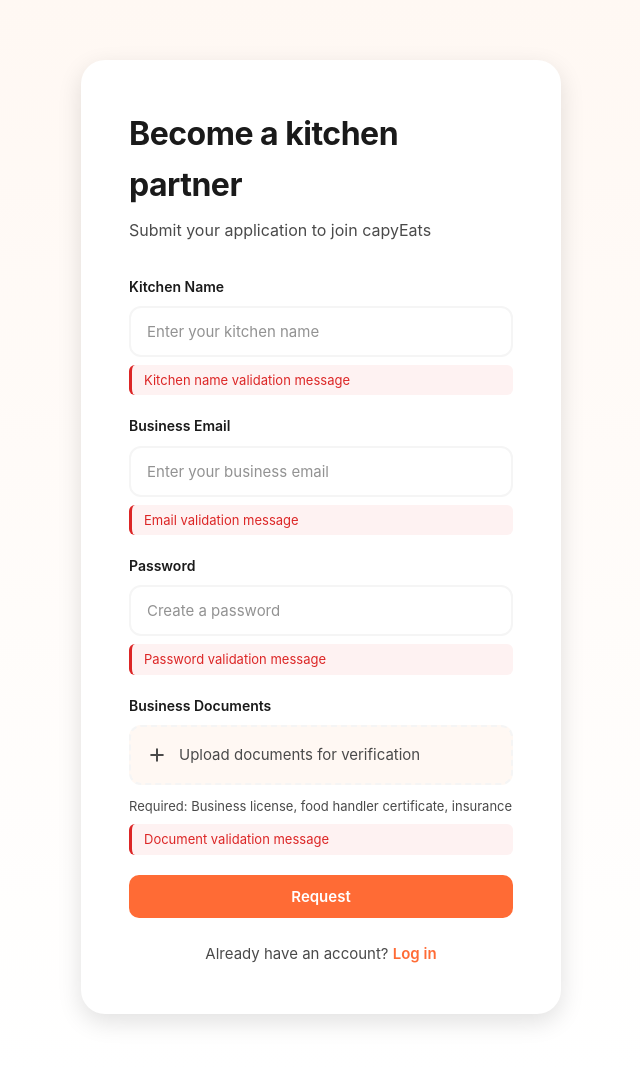
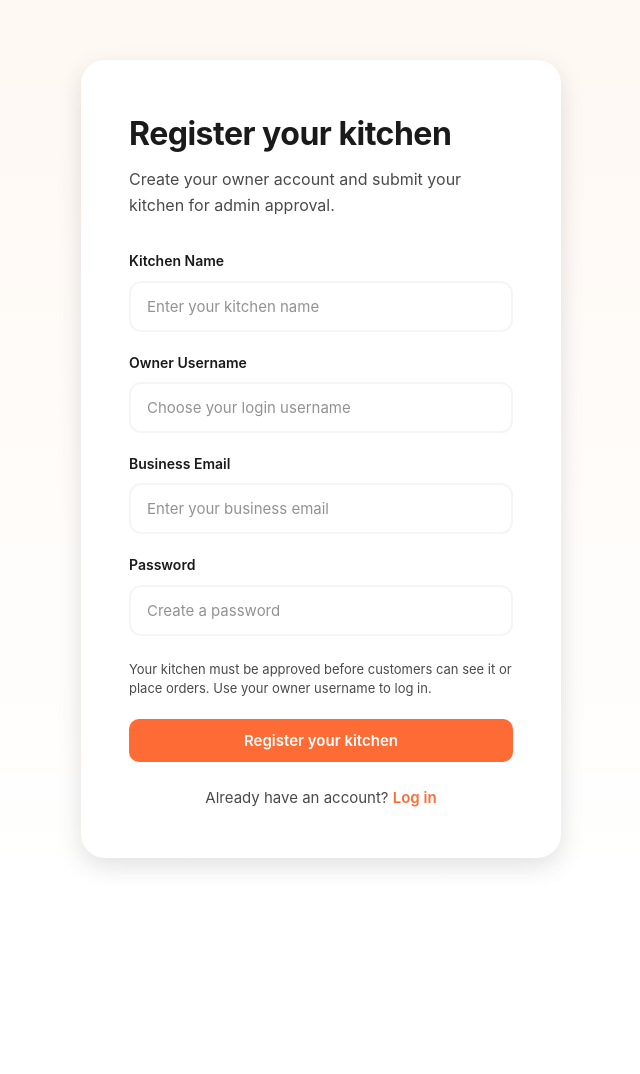
Before and after one commit to denislav999/capy-eats, a Spring Boot app: page /signup-kitchen in a window 1280 px wide. Shown: the part 94-1168 px from the top of the page, without its empty margins (319-959 px from the left). After the commit the page ends 964 px from the top, so only its background shows below. Run offline with Spring Boot 4, Linux system fonts and the light colour scheme.

Commit message:
feat: add kitchen ownder registration

```diff
--- a/src/main/java/capyeats/kitchen/model/Kitchen.java
+++ b/src/main/java/capyeats/kitchen/model/Kitchen.java
@@ -3,6 +3,7 @@ package capyeats.kitchen.model;
 import capyeats.common.BaseEntity;
 import capyeats.menu.model.MenuItem;
 import capyeats.order.model.Order;
+import capyeats.user.model.User;
 import jakarta.persistence.*;
 import lombok.*;
 
@@ -39,4 +40,8 @@ public class Kitchen extends BaseEntity {
 
     @OneToMany(mappedBy="kitchen")
     private List<Order> orders;
+
+    @OneToOne(fetch = FetchType.LAZY, optional = false)
+    @JoinColumn(name = "owner_id", nullable = false, unique = true)
+    private User owner;
 }
--- a/src/main/java/capyeats/kitchen/repository/KitchenRepository.java
+++ b/src/main/java/capyeats/kitchen/repository/KitchenRepository.java
@@ -4,8 +4,10 @@ import capyeats.kitchen.model.Kitchen;
 import org.springframework.data.jpa.repository.JpaRepository;
 import org.springframework.stereotype.Repository;
 
+import java.util.Optional;
 import java.util.UUID;
 
 @Repository
 public interface KitchenRepository extends JpaRepository<Kitchen, UUID> {
+    Optional<Kitchen> findByName(String kitchenName);
 }
--- a/src/main/java/capyeats/user/model/UserRole.java
+++ b/src/main/java/capyeats/user/model/UserRole.java
@@ -1,5 +1,5 @@
 package capyeats.user.model;
 
 public enum UserRole {
-    USER, ADMIN;
+    USER, ADMIN, KITCHEN_OWNER;
 }
--- a/src/main/java/capyeats/user/repository/UserRepository.java
+++ b/src/main/java/capyeats/user/repository/UserRepository.java
@@ -13,4 +13,6 @@ import java.util.UUID;
 public interface UserRepository extends JpaRepository<User, UUID> {
     Optional<User> findByUsername(String username);
     Set<User> findAllByRole(UserRole role);
+
+    boolean existsByEmailIgnoreCase(String email);
 }
--- a/src/main/java/capyeats/web/SignInController.java
+++ b/src/main/java/capyeats/web/SignInController.java
@@ -1,7 +1,10 @@
 package capyeats.web;
 
+import capyeats.kitchen.service.KitchenService;
 import capyeats.user.model.User;
+import capyeats.user.model.UserRole;
 import capyeats.user.service.UserService;
+import capyeats.web.dto.KitchenOwnerRequest;
 import capyeats.web.dto.LoginRequest;
 import capyeats.web.dto.RegisterUserRequest;
 import jakarta.servlet.http.HttpSession;
@@ -19,10 +22,12 @@ import org.springframework.web.servlet.mvc.support.RedirectAttributes;
 public class SignInController {
 
     private final UserService userService;
+    private final KitchenService kitchenService;
 
     @Autowired
-    public SignInController(UserService userService) {
+    public SignInController(UserService userService, KitchenService kitchenService) {
         this.userService = userService;
+        this.kitchenService = kitchenService;
     }
 
     @GetMapping("/login")
@@ -64,17 +69,47 @@ public class SignInController {
         if (userService.userExists(registerUserRequest.getUsername())) {
             bindingResult.rejectValue("username", "error.userExists", "Username already exists");
         }
+
+        if (userService.emailExists(registerUserRequest.getEmail())) {
+            bindingResult.rejectValue("email", "error.emailExists", "Email already exists");
+        }
+
         if (bindingResult.hasErrors()) {
             return "signup";
         }
-        userService.register(registerUserRequest);
+
+
+        userService.register(registerUserRequest, UserRole.USER);
         redirectAttributes.addFlashAttribute("message", "Registration Successful");
         return "redirect:/login";
     }
 
     @GetMapping("/signup-kitchen")
-    public String signUpKitchen(){
+    public String signUpKitchenOwner(Model model){
+        model.addAttribute("kitchenOwnerRequest", new KitchenOwnerRequest());
         return "signup-kitchen";
+    }
+
+    @PostMapping("/signup-kitchen")
+    public String signUpKitchenOwner(@Valid @ModelAttribute("kitchenOwnerRequest") KitchenOwnerRequest kitchenOwnerRequest, BindingResult bindingResult) {
+        if (userService.userExists(kitchenOwnerRequest.getUsername())) {
+            bindingResult.rejectValue("username", "error.userExists", "Username already exists");
+        }
+
+        if (kitchenService.existsKitchen(kitchenOwnerRequest.getKitchenName())){
+            bindingResult.rejectValue("kitchenName", "error.kitchenExists", "Kitchen already exists");
+        }
+
+        if (userService.emailExists(kitchenOwnerRequest.getEmail())) {
+            bindingResult.rejectValue("email", "error.emailExists", "Email already exists");
+        }
+
+        if (bindingResult.hasErrors()) {
+            return "signup-kitchen";
+        }
+
+        kitchenService.registerKitchenOwner(kitchenOwnerRequest);
+        return "redirect:/login";
     }
 
     @GetMapping("/home")
--- a/src/main/resources/templates/signup-kitchen.html
+++ b/src/main/resources/templates/signup-kitchen.html
@@ -1,5 +1,5 @@
 <!DOCTYPE html>
-<html lang="en">
+<html lang="en" xmlns:th="http://www.thymeleaf.org">
 <head>
     <meta charset="UTF-8">
     <meta name="viewport" content="width=device-width, initial-scale=1.0">
@@ -21,22 +21,42 @@
 <main class="signup-main">
     <div class="signup-container">
         <div class="signup-box">
-            <h1 class="signup-title">Become a kitchen partner</h1>
-            <p class="signup-subtitle">Submit your application to join capyEats</p>
+            <h1 class="signup-title">Register your kitchen</h1>
+            <p class="signup-subtitle">Create your owner account and submit your kitchen for admin approval.</p>
 
-            <form class="signup-form">
+            <form class="signup-form" th:action="@{/signup-kitchen}"
+                  method="post"
+                  th:object="${kitchenOwnerRequest}"
+                  novalidate>
+
                 <div class="form-group">
                     <label for="kitchen-name" class="form-label">Kitchen Name</label>
                     <input
                             type="text"
                             id="kitchen-name"
-                            name="username"
+                            th:field="*{kitchenName}"
                             class="form-input"
                             placeholder="Enter your kitchen name"
+                            maxlength="100"
                             required
                     >
-                    <!-- Added validation warning message -->
-                    <p class="validation-warning" id="kitchen-name-warning">Kitchen name validation message</p>
+                    <p class="validation-warning" th:errors="*{kitchenName}"></p>
+                </div>
+
+                <div class="form-group">
+                    <label for="owner-username" class="form-label">Owner Username</label>
+                    <input
+                            type="text"
+                            id="owner-username"
+                            th:field="*{username}"
+                            class="form-input"
+                            placeholder="Choose your login username"
+                            autocomplete="username"
+                            minlength="6"
+                            maxlength="26"
+                            required
+                    >
+                    <p class="validation-warning" th:errors="*{username}"></p>
                 </div>
 
                 <div class="form-group">
@@ -44,13 +64,14 @@
                     <input
                             type="email"
                             id="kitchen-email"
-                            name="email"
+                            th:field="*{email}"
                             class="form-input"
                             placeholder="Enter your business email"
+                            autocomplete="email"
+                            maxlength="40"
                             required
                     >
-                    <!-- Added validation warning message -->
-                    <p class="validation-warning" id="kitchen-email-warning">Email validation message</p>
+                    <p class="validation-warning" th:errors="*{email}"></p>
                 </div>
 
                 <div class="form-group">
@@ -61,37 +82,17 @@
                             name="password"
                             class="form-input"
                             placeholder="Create a password"
+                            autocomplete="new-password"
+                            minlength="6"
+                            maxlength="18"
                             required
                     >
-                    <!-- Added validation warning message -->
-                    <p class="validation-warning" id="kitchen-password-warning">Password validation message</p>
+                    <p class="validation-warning" th:errors="*{password}"></p>
                 </div>
 
-                <div class="form-group">
-                    <label for="kitchen-documents" class="form-label">Business Documents</label>
-                    <div class="file-upload">
-                        <input
-                                type="file"
-                                id="kitchen-documents"
-                                name="documents"
-                                class="file-input"
-                                multiple
-                                accept=".pdf,.doc,.docx,.jpg,.jpeg,.png"
-                                required
-                        >
-                        <label for="kitchen-documents" class="file-label">
-                            <svg width="20" height="20" viewBox="0 0 20 20" fill="none" xmlns="http://www.w3.org/2000/svg">
-                                <path d="M10 4.167v11.666M4.167 10h11.666" stroke="currentColor" stroke-width="2" stroke-linecap="round"/>
-                            </svg>
-                            <span>Upload documents for verification</span>
-                        </label>
-                    </div>
-                    <p class="file-hint">Required: Business license, food handler certificate, insurance</p>
-                    <!-- Added validation warning message for documents -->
-                    <p class="validation-warning" id="documents-warning">Document validation message</p>
-                </div>
+                <p class="file-hint">Your kitchen must be approved before customers can see it or place orders. Use your owner username to log in.</p>
 
-                <button type="submit" class="btn btn-primary btn-full">Request</button>
+                <button type="submit" class="btn btn-primary btn-full">Register your kitchen</button>
             </form>
 
             <p class="login-text">
@@ -101,18 +102,5 @@
     </div>
 </main>
 
-<script>
-    const fileInput = document.getElementById('kitchen-documents');
-    const fileLabel = document.querySelector('.file-label span');
-
-    fileInput.addEventListener('change', (e) => {
-        const files = e.target.files;
-        if (files.length > 0) {
-            fileLabel.textContent = files.length === 1 ? files[0].name : `${files.length} files selected`;
-        } else {
-            fileLabel.textContent = 'Upload documents for verification';
-        }
-    });
-</script>
 </body>
 </html>
```
Also changed, not shown: src/main/java/capyeats/kitchen/service/KitchenService.java (+38 -0 lines), src/main/java/capyeats/user/service/UserService.java (+6 -3 lines), src/main/java/capyeats/web/dto/KitchenOwnerRequest.java (added, +33 -0 lines).
